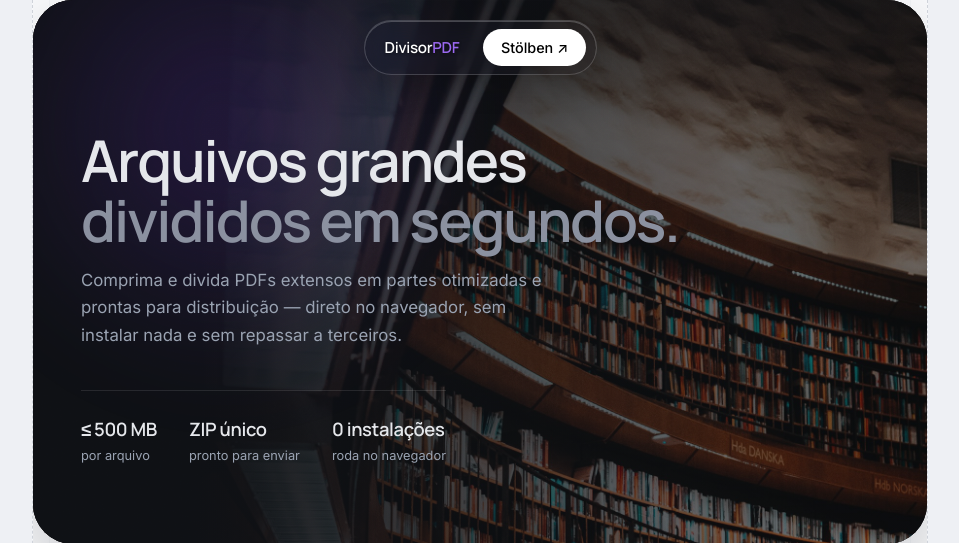
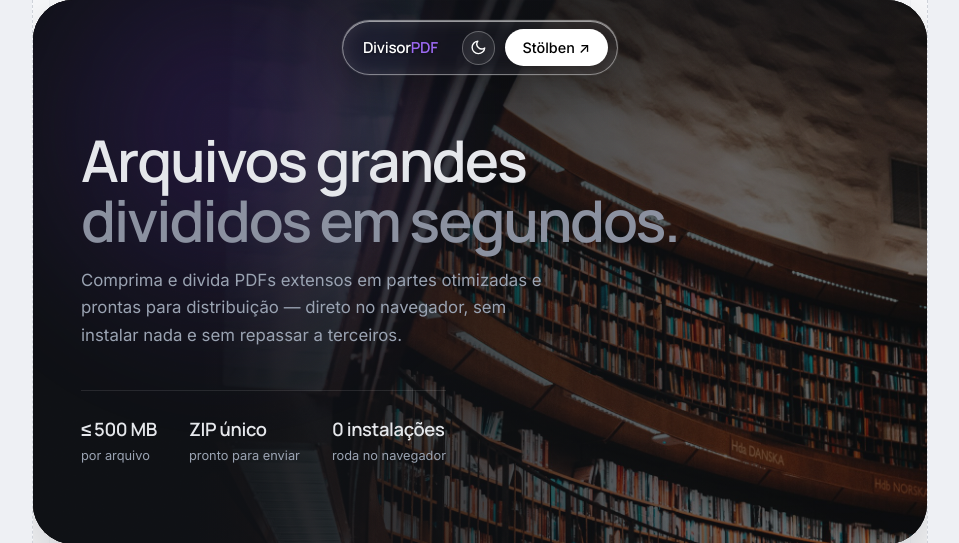
Before and after one commit to rigst/divisor_pdf, a Django app: page / in a window 1280 px wide. Shown: the top 543 px of the page, without its empty margins (160-1119 px from the left). Run offline with Django 5.2, Linux system fonts and the light colour scheme; parts of the project's set-up code (start-up, migrations or seed data) failed here and were passed over; some libraries are stand-ins or nearby versions.

Commit message:
Modo escuro, nav com borda brilhante e sombra limpa no botão principal
- Modo escuro: toggle (sol/lua) na nav via [data-ds-dark-toggle], script
  anti-flash no <head> (auto segue o sistema, preferência em localStorage).
  Quase tudo adapta pelos tokens --ds-* (o DS reescreve em .ds-dark); ajustes
  do app: estados success/danger derivam de tokens do DS e a faixa de pilares
  vira painel escuro sutil no escuro.
- Nav: borda/rim mais brilhante (glossy) — estava fosco demais; mantém o vidro
  translúcido com blur+saturate.
- Botão principal (.ds-btn--solid): troca o glow esfumaçado (0 0 22px) por uma
  sombra nítida e direcional tintada no acento.

Co-Authored-By: Claude Opus 4.8 <noreply@anthropic.com>

```diff
--- a/static/css/style.css
+++ b/static/css/style.css
@@ -22,16 +22,18 @@
     --brand-soft-border: var(--ds-accent-100);
     --brand-text: var(--ds-accent-dark);
 
-    /* Estados semânticos (o DS só define "warn"; success/danger mantidos) */
-    --success: #16a34a;
-    --success-hover: #15803d;
-    --success-soft: #ecfdf3;
-    --danger: #dc2626;
-    --danger-hover: #b91c1c;
-    --danger-soft: #fef2f2;
-    --warn-text: #92400e;
+    /* Estados semânticos — derivados dos tokens do DS para adaptarem no escuro. */
+    --success: var(--ds-success);
+    --success-hover: var(--ds-success);
+    --success-soft: var(--ds-success-50);
+    --success-border: var(--ds-success-100);
+    --danger: var(--ds-danger);
+    --danger-hover: var(--ds-danger);
+    --danger-soft: var(--ds-danger-50);
+    --danger-border: var(--ds-danger-100);
+    --warn-text: var(--ds-warn);
     --warn-soft: var(--ds-warn-50);
-    --warn-border: rgba(251, 191, 36, 0.35);
+    --warn-border: var(--ds-warn-100);
 
     /* Texto */
     --text: var(--ds-t-900);
@@ -125,28 +127,52 @@ html {
 }
 #site-nav .ds-nav-cta:hover { background: var(--ds-accent-50); }
 
-/* Efeito de vidro fosco (glassmorphism): fundo bem translúcido + blur forte
-   com saturação, brilho interno no topo e sombra suave. Sobre o hero fica
-   bem leve; ao rolar, um leve reforço de tinta mantém o texto legível sem
-   virar uma barra escura. */
+/* Vidro translúcido com BORDA BRILHANTE (glossy): fundo leve + blur com
+   saturação, contorno luminoso ao redor (border clara + rim interno) e um
+   brilho superior nítido. Sobre o hero fica bem leve; ao rolar, um leve
+   reforço de tinta mantém o texto legível sem virar barra escura. */
 #site-nav .ds-nav-pill {
     background: rgba(20, 22, 28, 0.22);
-    border-color: rgba(255, 255, 255, 0.18);
+    border-color: rgba(255, 255, 255, 0.45);
     -webkit-backdrop-filter: blur(22px) saturate(160%);
     backdrop-filter: blur(22px) saturate(160%);
     box-shadow:
         0 10px 30px rgba(0, 0, 0, 0.18),
-        inset 0 1px 0 rgba(255, 255, 255, 0.22);
+        0 0 0 1px rgba(255, 255, 255, 0.06),
+        inset 0 1px 0 rgba(255, 255, 255, 0.55),
+        inset 0 0 18px rgba(255, 255, 255, 0.10);
 }
 #site-nav.is-scrolled .ds-nav-pill {
-    background: rgba(20, 22, 28, 0.45);
+    background: rgba(20, 22, 28, 0.42);
+    border-color: rgba(255, 255, 255, 0.40);
     box-shadow:
         0 12px 34px rgba(0, 0, 0, 0.22),
-        inset 0 1px 0 rgba(255, 255, 255, 0.18);
+        inset 0 1px 0 rgba(255, 255, 255, 0.45),
+        inset 0 0 18px rgba(255, 255, 255, 0.08);
 }
 
 /* Pequena sombra no texto branco para legibilidade sobre o vidro translúcido. */
 #site-nav .ds-nav-brand { text-shadow: 0 1px 3px rgba(0, 0, 0, 0.45); }
+
+/* Ações à direita da pílula (toggle de tema + CTA). */
+.nav-actions { display: flex; align-items: center; gap: 0.6rem; }
+
+/* Toggle de tema: discreto, vidro, com ícone claro. Mostra lua (→escuro) no
+   claro e sol (→claro) no escuro. */
+#site-nav .nav-theme-toggle {
+    display: inline-flex; align-items: center; justify-content: center;
+    width: 2.1rem; height: 2.1rem; padding: 0;
+    color: #fff; cursor: pointer;
+    background: rgba(255, 255, 255, 0.08);
+    border: 1px solid rgba(255, 255, 255, 0.28);
+    border-radius: var(--ds-radius-pill);
+    transition: background 160ms ease, border-color 160ms ease;
+}
+#site-nav .nav-theme-toggle:hover { background: rgba(255, 255, 255, 0.18); border-color: rgba(255, 255, 255, 0.45); }
+#site-nav .nav-theme-toggle svg { width: 1.05rem; height: 1.05rem; }
+.nav-theme-toggle .icon-sun { display: none; }
+html.ds-dark .nav-theme-toggle .icon-moon { display: none; }
+html.ds-dark .nav-theme-toggle .icon-sun { display: inline; }
 
 .ds-nav-brand .logo-accent { color: var(--ds-accent-light); }
 .ds-nav-brand, .ds-nav-links a { text-decoration: none; }
@@ -321,8 +347,8 @@ html {
 }
 
 .card-icon-processing { background: var(--ds-accent-50); border-color: var(--ds-accent-100); color: var(--brand); }
-.card-icon-success { background: var(--success-soft); border-color: #c4ecd0; color: var(--success); }
-.card-icon-error { background: var(--danger-soft); border-color: #fbd3d3; color: var(--danger); }
+.card-icon-success { background: var(--success-soft); border-color: var(--success-border); color: var(--success); }
+.card-icon-error { background: var(--danger-soft); border-color: var(--danger-border); color: var(--danger); }
 
 .card-header h2 {
     font-family: var(--font-display);
@@ -726,7 +752,16 @@ html {
 
 /* ---------- Botões ---------- */
 /* Base/variações vêm do DS (.ds-btn, --solid/--ghost, --block). Aqui só:
-   espaçamento entre as ações empilhadas e o estado .loading (spinner). */
+   sombra mais limpa no botão principal, espaçamento e estado .loading. */
+
+/* O glow padrão do DS (0 0 22px) ficava esfumaçado/"sujo" ao redor.
+   Troca por uma sombra nítida e direcional, tintada no acento. */
+.ds-btn--solid {
+    box-shadow: 0 6px 16px -6px color-mix(in srgb, var(--ds-accent) 60%, transparent);
+}
+.ds-btn--solid:hover {
+    box-shadow: 0 10px 22px -8px color-mix(in srgb, var(--ds-accent) 70%, transparent);
+}
 
 #submit-btn { margin-top: var(--space-lg); }
 #download-btn { margin-bottom: var(--space-md); }
@@ -950,6 +985,15 @@ html {
 .drop-zone-text span,
 .drop-zone-hint { color: var(--ds-on-dark-dim); }
 
+/* ============================================================
+   MODO ESCURO — quase tudo adapta sozinho (style.css deriva dos
+   tokens --ds-*, que o DS reescreve em .ds-dark). Aqui só os poucos
+   pontos com cor clara fixa específica do app.
+   ============================================================ */
+/* A faixa de pilares era um vidro branco translúcido; no escuro vira um
+   painel escuro sutilmente elevado. */
+.ds-dark .feature-band { background: rgba(255, 255, 255, 0.035); }
+
 /* ---------- Responsivo ---------- */
 
 @media (max-width: 720px) {
--- a/templates/base.html
+++ b/templates/base.html
@@ -6,6 +6,10 @@
     <meta name="description" content="Divida arquivos PDF grandes em partes menores de forma rápida e segura. Upload, defina o tamanho máximo e baixe o resultado.">
     <meta name="theme-color" content="#0f1115">
     <title>{% block title %}Divisor de PDFs{% endblock %}</title>
+
+    <!-- Tema claro/escuro: aplica a preferência ANTES do CSS para evitar "flash".
+         'auto' (sem preferência salva) segue o sistema. -->
+    <script>(function(){var e=document.documentElement;e.classList.add("js");try{var m=localStorage.getItem("ds-theme-mode");if(m==="dark"||(!m&&matchMedia("(prefers-color-scheme:dark)").matches))e.classList.add("ds-dark");}catch(x){}})();</script>
 
     <!-- Google Fonts (alinhado ao design system Stölben) -->
     <link rel="preconnect" href="https://fonts.googleapis.com">
--- a/templates/splitter/index.html
+++ b/templates/splitter/index.html
@@ -7,7 +7,13 @@
 <header class="ds-nav" id="site-nav">
     <nav class="ds-nav-pill" aria-label="Navegação principal">
         <a class="ds-nav-brand" href="/">Divisor<span class="logo-accent">PDF</span></a>
-        <a class="ds-nav-cta" href="https://stolben.com/" target="_blank" rel="noreferrer">Stölben ↗</a>
+        <div class="nav-actions">
+            <button type="button" class="nav-theme-toggle" data-ds-dark-toggle aria-label="Alternar tema claro/escuro">
+                <svg class="icon-moon" viewBox="0 0 24 24" fill="none" stroke="currentColor" stroke-width="2" stroke-linecap="round" stroke-linejoin="round" aria-hidden="true"><path d="M21 12.79A9 9 0 1 1 11.21 3 7 7 0 0 0 21 12.79z"/></svg>
+                <svg class="icon-sun" viewBox="0 0 24 24" fill="none" stroke="currentColor" stroke-width="2" stroke-linecap="round" stroke-linejoin="round" aria-hidden="true"><circle cx="12" cy="12" r="5"/><line x1="12" y1="1" x2="12" y2="3"/><line x1="12" y1="21" x2="12" y2="23"/><line x1="4.22" y1="4.22" x2="5.64" y2="5.64"/><line x1="18.36" y1="18.36" x2="19.78" y2="19.78"/><line x1="1" y1="12" x2="3" y2="12"/><line x1="21" y1="12" x2="23" y2="12"/><line x1="4.22" y1="19.78" x2="5.64" y2="18.36"/><line x1="18.36" y1="5.64" x2="19.78" y2="4.22"/></svg>
+            </button>
+            <a class="ds-nav-cta" href="https://stolben.com/" target="_blank" rel="noreferrer">Stölben ↗</a>
+        </div>
     </nav>
 </header>
 
```
